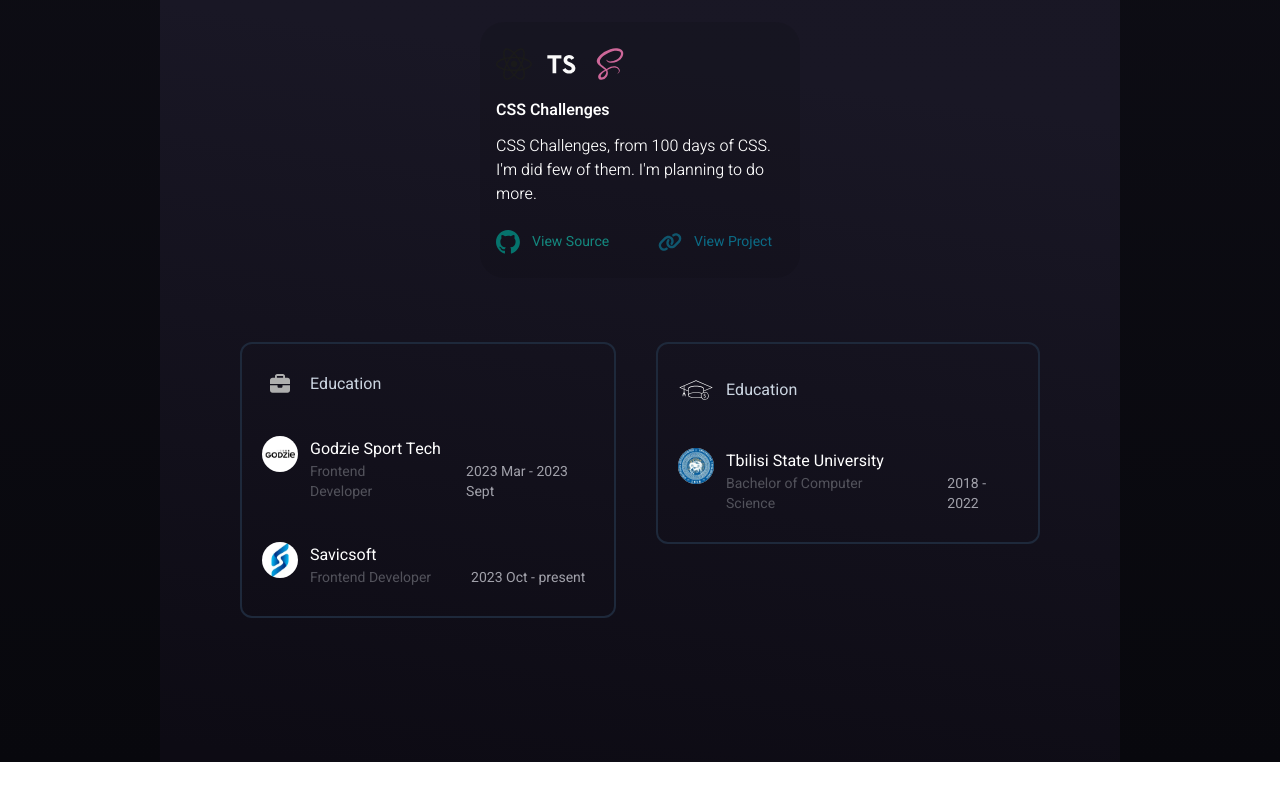
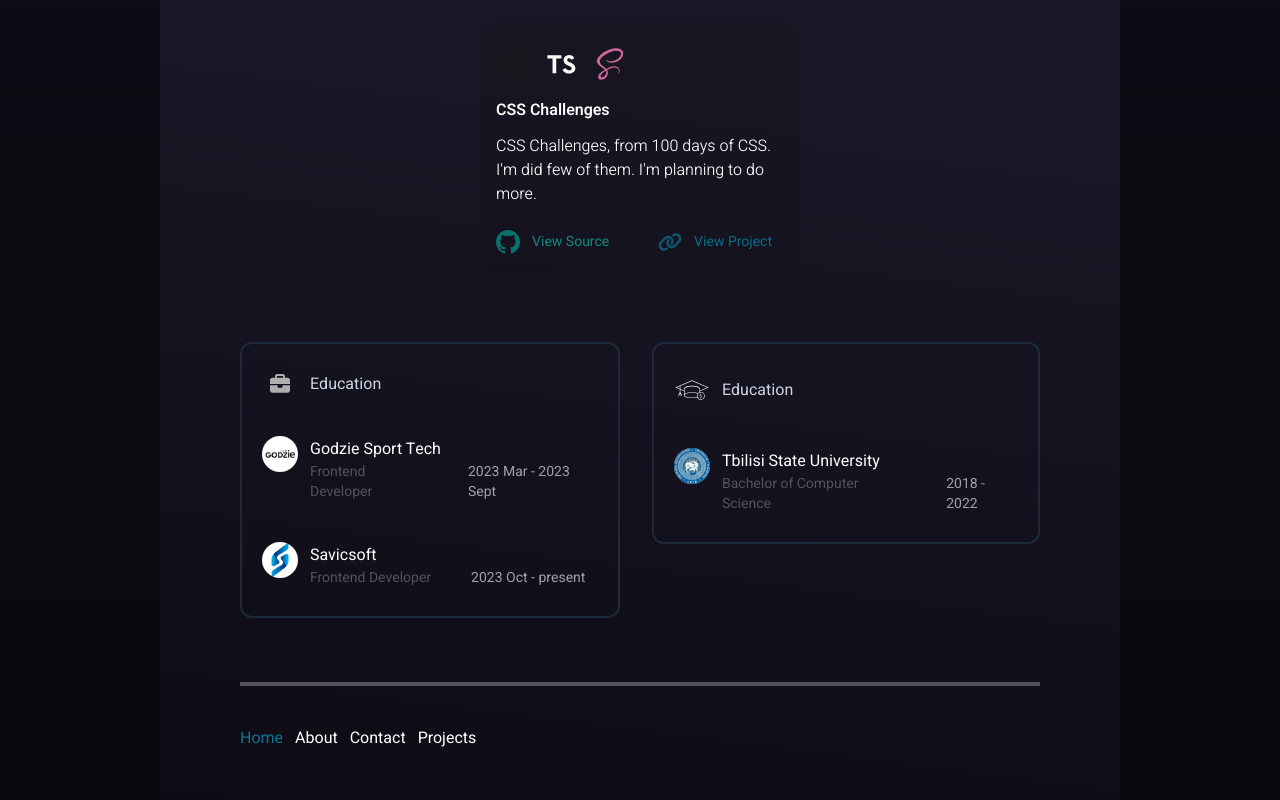
Before and after one commit to nikaakin/portfolio, a Next.js app: page / in a window 1280 px wide. Shown: the part 690-1490 px from the top of the page. Before the commit the page ends 1452 px from the top, so only its background shows below. Built offline with nearby package versions, Linux system fonts and the light colour scheme.

Commit message:
feat: add footer and fix imports

```diff
--- a/Icons/index.ts
+++ b/Icons/index.ts
@@ -8,3 +8,4 @@ export * from "./ReactIcon";
 export * from "./TypescriptIcon";
 export * from "./EducationIcon";
 export * from "./ExperienceIcon";
+export * from "./SCSSIcon";
--- a/app/page.tsx
+++ b/app/page.tsx
@@ -4,8 +4,9 @@ import {
   Introduction,
   PersonalLinks,
   ProjectsOnHome,
+  Past,
+  Footer,
 } from "@/components";
-import { Past } from "@/components/Past";
 import { ThemeContext } from "@/context";
 import { useContext } from "react";
 
@@ -25,6 +26,7 @@ export default function Home() {
       <div className="md:mb-16 mb-8">
         <Past theme={theme} />
       </div>
+      <Footer theme={theme} />
     </main>
   );
 }
--- a/components/EducationCard/EducationCard.tsx
+++ b/components/EducationCard/EducationCard.tsx
@@ -10,7 +10,7 @@ export const EducationCard = ({ education }: { education: EducationType }) => {
           src={education.logo}
           width={36}
           height={36}
-          className="object-contain  "
+          className="object-contain "
         />
       </div>
       <div className="flex-1">
--- /dev/null
+++ b/components/EducationCard/index.ts
@@ -0,0 +1 @@
+export * from "./EducationCard";
--- /dev/null
+++ b/components/Footer/Footer.tsx
@@ -0,0 +1,29 @@
+import { LIGHT_THEME, routes } from "@/config";
+import { ThemePropType } from "@/types";
+import Link from "next/link";
+import { usePathname } from "next/navigation";
+
+export const Footer = ({ theme }: ThemePropType) => {
+  const pathname = usePathname();
+  return (
+    <div
+      className={`border-t-4 w-full  md:pt-10 pt-5 ${
+        theme === LIGHT_THEME ? "border-zinc-200" : "border-zinc-600"
+      }`}
+    >
+      <div className="flex gap-3 ">
+        {routes.map((route) => (
+          <Link
+            href={route}
+            key={route}
+            className={`capitalize hover:text-cyan-700 transition-colors ${
+              pathname === route && "text-cyan-700"
+            }`}
+          >
+            {route === "/" ? "home" : route.slice(1)}
+          </Link>
+        ))}
+      </div>
+    </div>
+  );
+};
--- /dev/null
+++ b/components/Footer/index.ts
@@ -0,0 +1 @@
+export * from "./Footer";
--- a/components/Header/Header.tsx
+++ b/components/Header/Header.tsx
@@ -23,7 +23,9 @@ export const Header = () => {
           <Link
             href={route}
             key={route}
-            className={`capitalize ${pathname === route && "text-cyan-700"}`}
+            className={`capitalize hover:text-cyan-700 transition-colors ${
+              pathname === route && "text-cyan-700"
+            }`}
           >
             {route === "/" ? "home" : route.slice(1)}
           </Link>
--- a/components/Header/useHeader.ts
+++ b/components/Header/useHeader.ts
@@ -1,5 +1,5 @@
 import { ThemeContext } from "@/context";
-import { useParams, usePathname } from "next/navigation";
+import { usePathname } from "next/navigation";
 import { useContext } from "react";
 
 export const useHeader = () => {
--- a/components/Past/Past.tsx
+++ b/components/Past/Past.tsx
@@ -5,7 +5,7 @@ import { EducationIcon, ExperienceIcon } from "@/Icons";
 
 export const Past = ({ theme }: ThemePropType) => {
   return (
-    <div className="flex flex-wrap md:flex-nowrap justify-center gap-10 items-start ">
+    <div className="flex flex-wrap md:flex-nowrap justify-center md:gap-15 gap-8 items-start ">
       <div
         className={`flex  md:gap-10 gap-6 flex-col  border-2 rounded-xl md:py-7 md:px-5 py-5 px-3 ${
           theme === LIGHT_THEME ? "border-zinc-200" : "border-slate-800"
--- a/components/index.ts
+++ b/components/index.ts
@@ -4,4 +4,6 @@ export * from "./PersonalLinks";
 export * from "./ProjectsOnHome";
 export * from "./ProjectCard";
 export * from "./ExperienceCard";
-export * from "..";
+export * from "./EducationCard";
+export * from "./Footer";
+export * from "./Past";
--- a/config/projects.tsx
+++ b/config/projects.tsx
@@ -1,5 +1,4 @@
-import { ReactIcon, TypescriptIcon } from "@/Icons";
-import { SCSSIcon } from "@/Icons/SCSSIcon";
+import { ReactIcon, TypescriptIcon, SCSSIcon } from "@/Icons";
 import { ProjectType } from "@/types";
 
 export const projects: (theme: string) => ProjectType[] = (theme) => [
```
